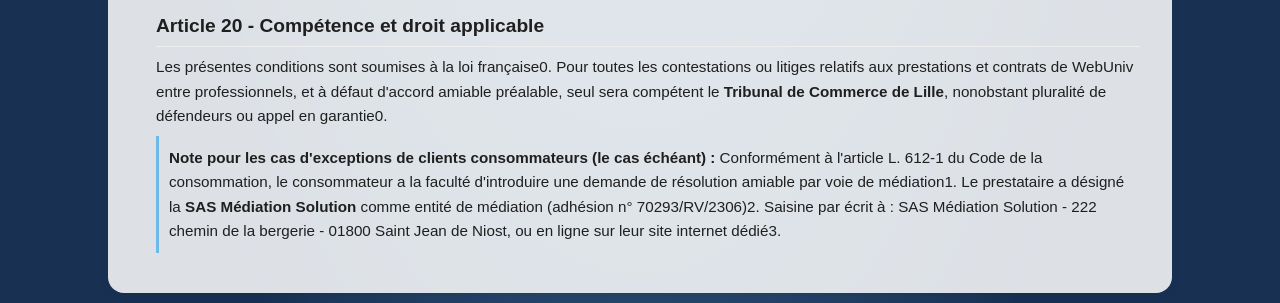
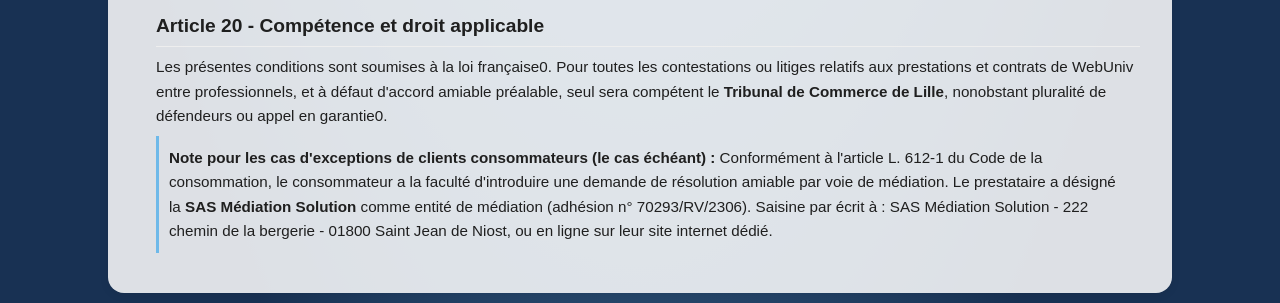
Before and after one commit to JHochart0/WebUniv, a React (Vite) app: page /gtc in a window 1280 px wide. Shown: the part 4867-5170 px from the top of the page. Built offline with nearby package versions, Linux system fonts and the light colour scheme.

Commit message:
fixed some texts in gtc

```diff
--- a/src/pages/GTC.jsx
+++ b/src/pages/GTC.jsx
@@ -220,7 +220,7 @@ function GTC() {
                     <p>
                         En tant qu'auteur du code informatique personnalisé et des créations graphiques originales, le Prestataire bénéficie de la législation sur les droits d'auteur.
                         L'exploitation, la reproduction ou la modification du code source par le Client ou un tiers en dehors du cadre strict du site livré nécessite notre accord exprès écrit.
-                        La cession des droits d'exploitation sur le site internet finalisé au profit du Client n'intervient qu'au jour du paiement intégral et effectif du solde de la facture, 96.
+                        La cession des droits d'exploitation sur le site internet finalisé au profit du Client n'intervient qu'au jour du paiement intégral et effectif du solde de la facture.
                     </p>
 
                     <h3>Article 19 - Référencement</h3>
@@ -234,8 +234,8 @@ function GTC() {
                         et à défaut d'accord amiable préalable, seul sera compétent le <strong>Tribunal de Commerce de Lille</strong>, nonobstant pluralité de défendeurs ou appel en garantie0.
                     </p>
                     <p className="gtc-consumer-note">
-                        <strong>Note pour les cas d'exceptions de clients consommateurs (le cas échéant) :</strong> Conformément à l'article L. 612-1 du Code de la consommation, le consommateur a la faculté d'introduire une demande de résolution amiable par voie de médiation1.
-                        Le prestataire a désigné la <strong>SAS Médiation Solution</strong> comme entité de médiation (adhésion n° 70293/RV/2306)2. Saisine par écrit à : SAS Médiation Solution - 222 chemin de la bergerie - 01800 Saint Jean de Niost, ou en ligne sur leur site internet dédié3.
+                        <strong>Note pour les cas d'exceptions de clients consommateurs (le cas échéant) :</strong> Conformément à l'article L. 612-1 du Code de la consommation, le consommateur a la faculté d'introduire une demande de résolution amiable par voie de médiation.
+                        Le prestataire a désigné la <strong>SAS Médiation Solution</strong> comme entité de médiation (adhésion n° 70293/RV/2306). Saisine par écrit à : SAS Médiation Solution - 222 chemin de la bergerie - 01800 Saint Jean de Niost, ou en ligne sur leur site internet dédié.
                     </p>
                 </div>
             </div>
```
